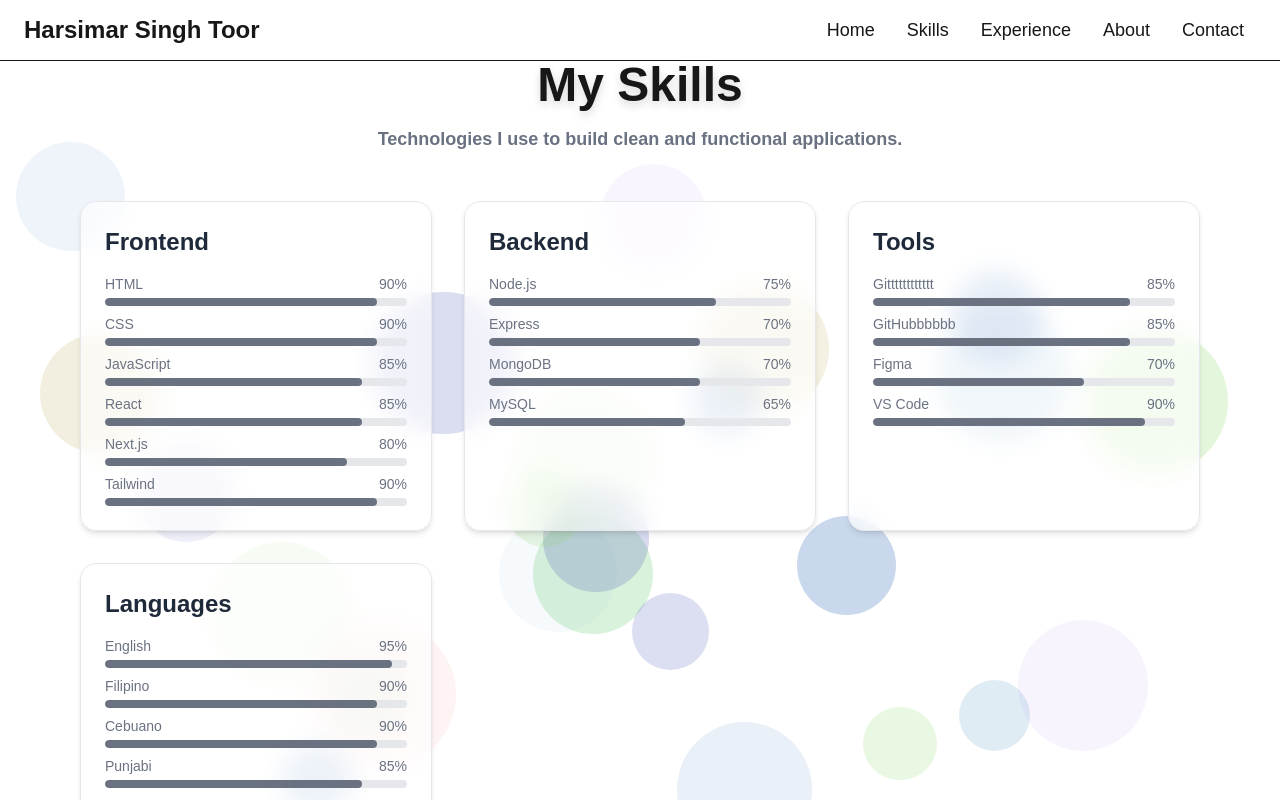
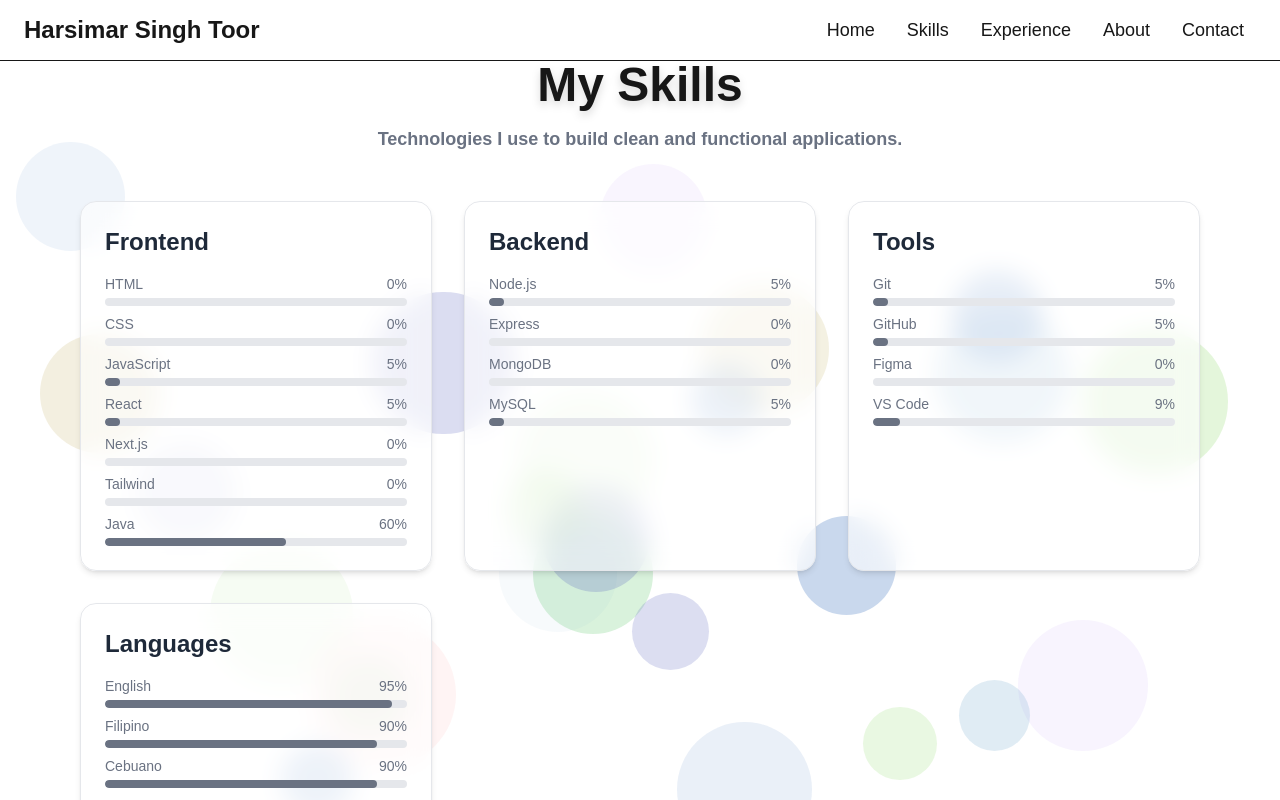
Before and after one commit to HarsimarToor/AppDev---TOOR, a Next.js app: page /skills in a window 1280 px wide. Shown: the top 800 px of the page. Built offline with nearby package versions, Linux system fonts and the light colour scheme.

Commit message:
skills and about

```diff
--- a/app/about/page.jsx
+++ b/app/about/page.jsx
@@ -1,8 +1,24 @@
-//app/about/page.jsx
+// app/about/page.jsx
+import FloatingCircles from "../components/FloatingCircles";
+
 export default function About() {
   return (
-    <div className="text-center text-2xl font-bold">
-      WELCOME TO THE ABOUT PAGE
+    <div className="relative w-full flex flex-col items-center justify-center px-6 md:px-20 overflow-hidden min-h-[calc(100vh-80px-100px)]">
+      {/* Background */}
+      <div className="absolute inset-0 z-0 pointer-events-none">
+        <FloatingCircles />
+      </div>
+
+      {/* Content */}
+      <div className="z-10 w-full max-w-6xl">
+        <h1 className="text-4xl md:text-5xl font-bold mb-4 text-center drop-shadow-lg">
+          About me
+        </h1>
+
+        <p className="text-lg text-gray-500 text-center mb-12 font-bold">
+          This is all you need to know about me!
+        </p>
+      </div>
     </div>
   );
 }
--- a/app/contact/page.jsx
+++ b/app/contact/page.jsx
@@ -1,7 +1,12 @@
+import FloatingCircles from "../components/FloatingCircles";
+
 export default function Contact() {
   return (
     <div className="text-center text-2xl font-bold">
-      WELCOME TO THE CONTACTT PAGE
+      WELCOME TO THE CONTACTT PAGE{" "}
+      <div className="absolute inset-0 z-0 pointer-events-none">
+        <FloatingCircles />
+      </div>
     </div>
   );
 }
--- a/app/experiences/page.jsx
+++ b/app/experiences/page.jsx
@@ -1,7 +1,12 @@
+import FloatingCircles from "../components/FloatingCircles";
+
 export default function experiences() {
   return (
     <div className="text-center text-2xl font-bold">
       WELCOME TO THE exp PAGE
+      <div className="absolute inset-0 z-0 pointer-events-none">
+        <FloatingCircles />
+      </div>
     </div>
   );
 }
--- a/app/skills/page.jsx
+++ b/app/skills/page.jsx
@@ -4,30 +4,31 @@ const skillsData = [
   {
     title: "Frontend",
     skills: [
-      { name: "HTML", level: 90 },
-      { name: "CSS", level: 90 },
-      { name: "JavaScript", level: 85 },
-      { name: "React", level: 85 },
-      { name: "Next.js", level: 80 },
-      { name: "Tailwind", level: 90 },
+      { name: "HTML", level: 0 },
+      { name: "CSS", level: 0 },
+      { name: "JavaScript", level: 5 },
+      { name: "React", level: 5 },
+      { name: "Next.js", level: 0 },
+      { name: "Tailwind", level: 0 },
+      { name: "Java", level: 60 },
     ],
   },
   {
     title: "Backend",
     skills: [
-      { name: "Node.js", level: 75 },
-      { name: "Express", level: 70 },
-      { name: "MongoDB", level: 70 },
-      { name: "MySQL", level: 65 },
+      { name: "Node.js", level: 5 },
+      { name: "Express", level: 0 },
+      { name: "MongoDB", level: 0 },
+      { name: "MySQL", level: 5 },
     ],
   },
   {
     title: "Tools",
     skills: [
-      { name: "Gitttttttttttt", level: 85 },
-      { name: "GitHubbbbbb", level: 85 },
-      { name: "Figma", level: 70 },
-      { name: "VS Code", level: 90 },
+      { name: "Git", level: 5 },
+      { name: "GitHub", level: 5 },
+      { name: "Figma", level: 0 },
+      { name: "VS Code", level: 9 },
     ],
   },
   {
@@ -41,7 +42,6 @@ const skillsData = [
     ],
   },
 ];
-
 
 export default function skills() {
   return (
@@ -58,8 +58,7 @@ export default function skills() {
         </h1>
 
         <p className="text-lg text-gray-500 text-center mb-12 font-bold">
-          Technologies I use to build clean and functional
-          applications.
+          Technologies I use to build clean and functional applications.
         </p>
 
         <div className="grid grid-cols-1 sm:grid-cols-2 md:grid-cols-3 gap-8">
@@ -74,15 +73,16 @@ export default function skills() {
 
               <ul className="space-y-2">
                 {category.skills.map((skill, i) => (
-              <div key ={i} className = "space-y-1">
-                <div className = "flex justify-between text-sm text-gray-500">
+                  <div key={i} className="space-y-1">
+                    <div className="flex justify-between text-sm text-gray-500">
                       <span>{skill.name}</span>
                       <span>{skill.level}%</span>
                     </div>
-                <div className = "w-full h-2 bg-gray-200 rounded-full overflow-hidden">
+                    <div className="w-full h-2 bg-gray-200 rounded-full overflow-hidden">
                       <div
-                  className = "h-full bg-gray-500 rounded-full transition-all duration-500"
-                  style = {{width: `${skill.level}%`}} />
+                        className="h-full bg-gray-500 rounded-full transition-all duration-500"
+                        style={{ width: `${skill.level}%` }}
+                      />
                     </div>
                   </div>
                 ))}
```
Lines whose indentation alone changed are shown as unchanged.
